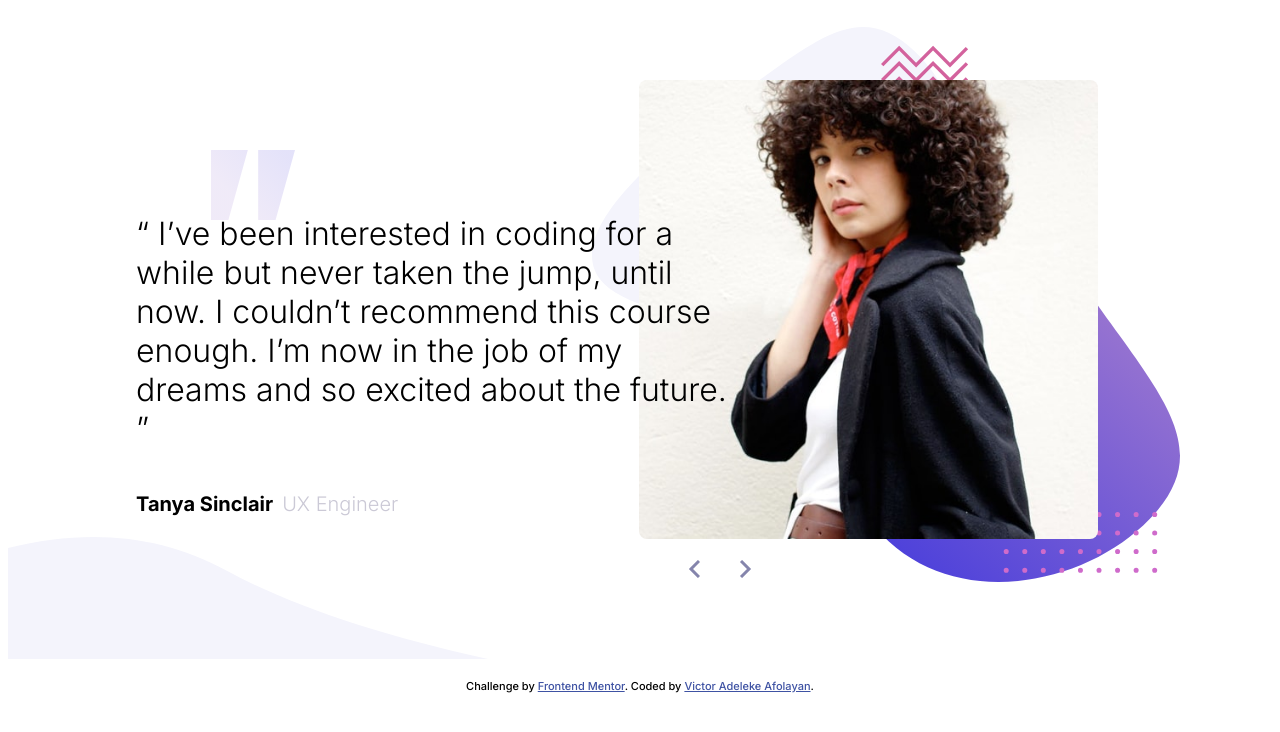
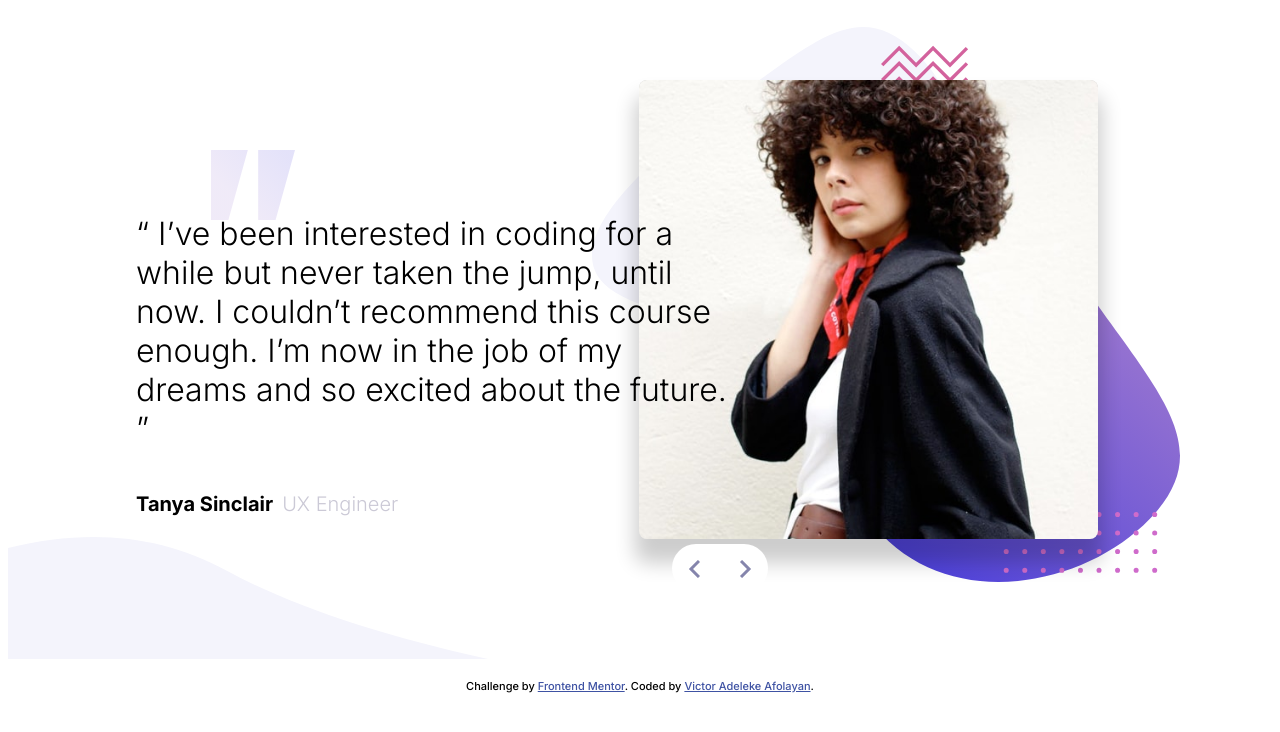
Before and after one commit to rephidimC/Coding-bootcamp-testimonials-slider-master, a plain HTML site: page index.html in a window 1280 px wide. Drawn offline with Linux system fonts and the light colour scheme.

Commit message:
modified css to add box shadow

```diff
--- a/styles.css
+++ b/styles.css
@@ -71,7 +71,8 @@ p {
   top: 1rem;
   right: 7.4rem;
   z-index: -1;
-  border-radius: 0.5rem
+  border-radius: 0.5rem;
+  box-shadow: 0 20px 20px 4px rgba(0, 0, 0, 0.2), inset 0 20px 20px 7px rgba(0, 0, 0, 0.19);
 }
 
 .next-prev {
```
